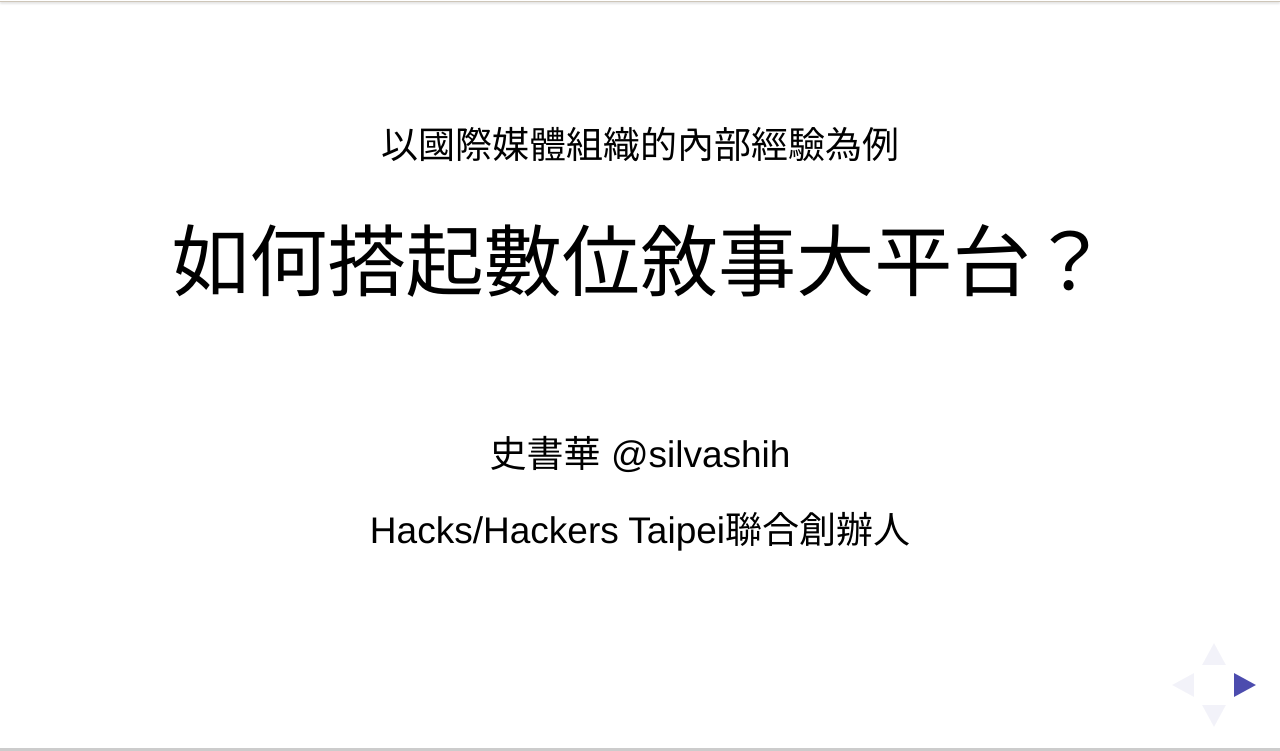
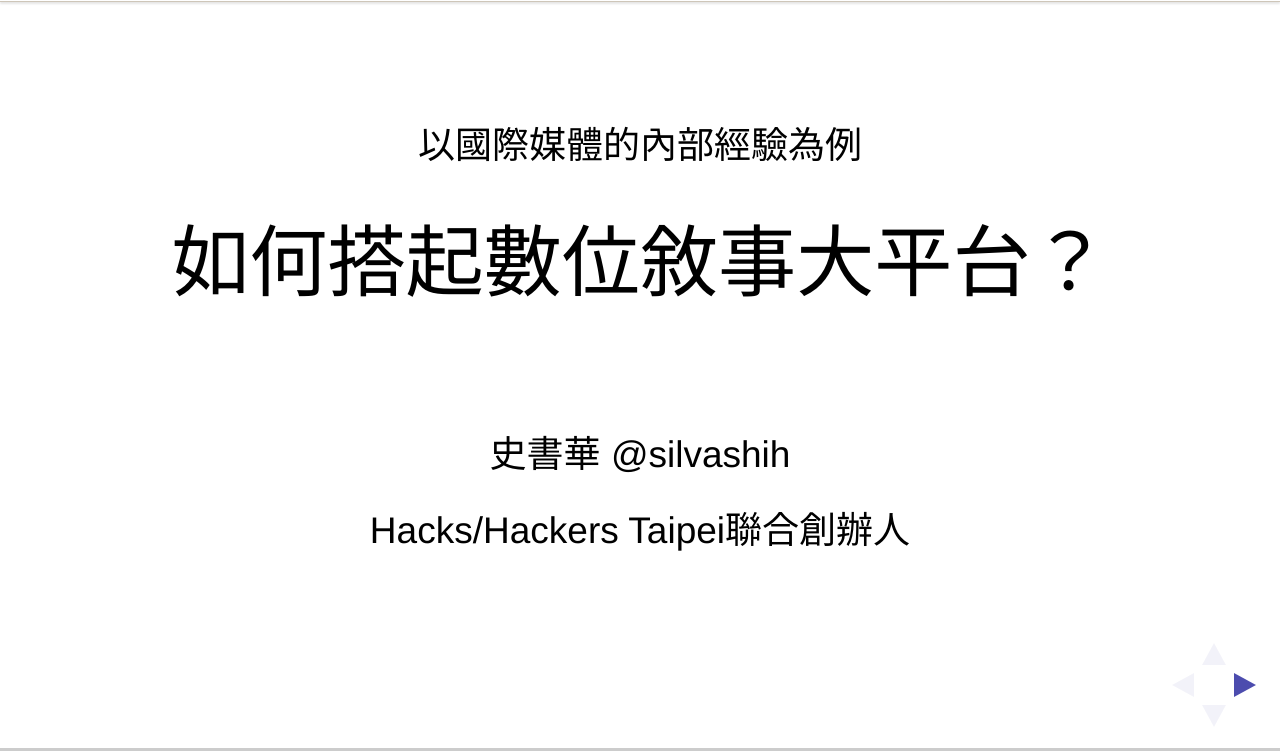
Before and after one commit to silva-shih/20170112digital-storytelling, a website: page index.html in a window 1280 px wide. Shown: the part 49-800 px from the top of the page. Drawn offline with Linux system fonts and the light colour scheme; a web font is replaced by a local one.

Commit message:
update title

```diff
--- a/index.html
+++ b/index.html
@@ -63,7 +63,7 @@
         <div class="slides">
 
             <section>
-                <h4>以國際媒體組織的內部經驗為例</h4>
+                <h4>以國際媒體的內部經驗為例</h4>
                 <h2>如何搭起數位敘事大平台？</h2>
 
 
```
